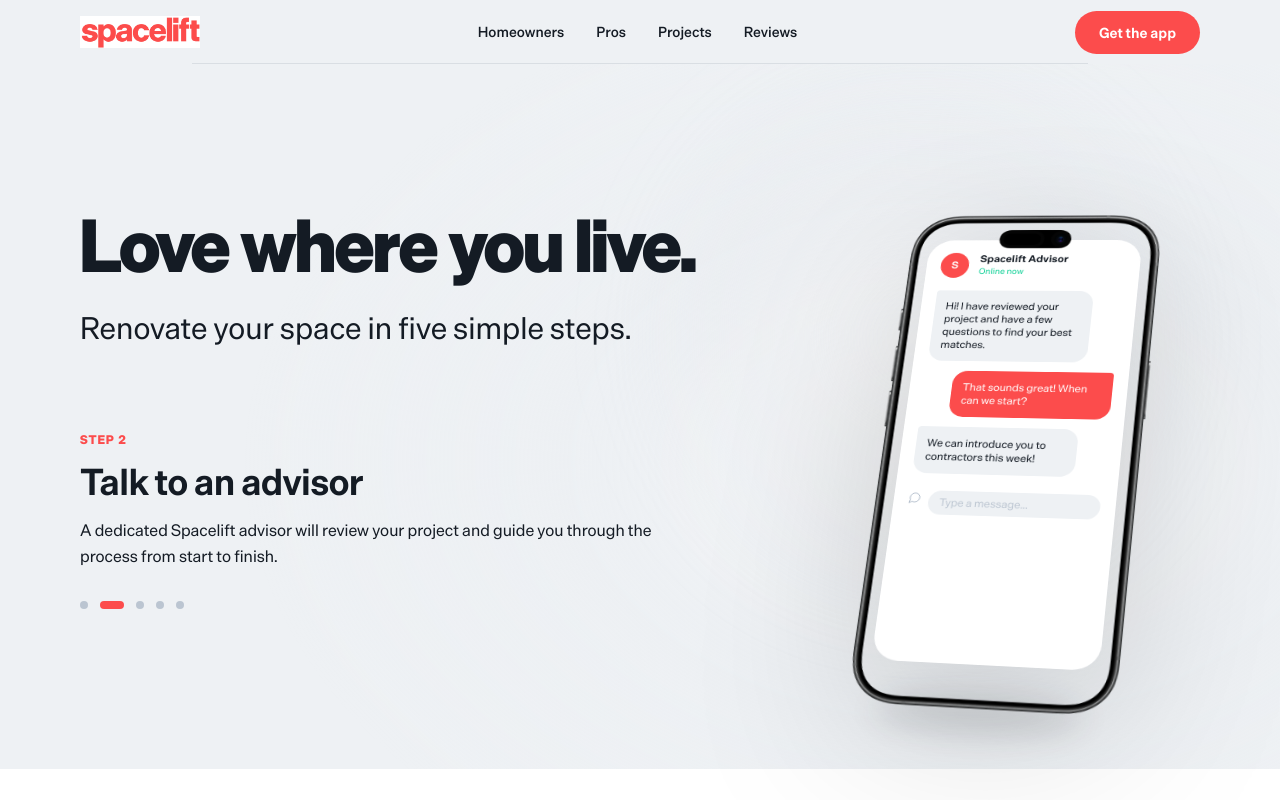
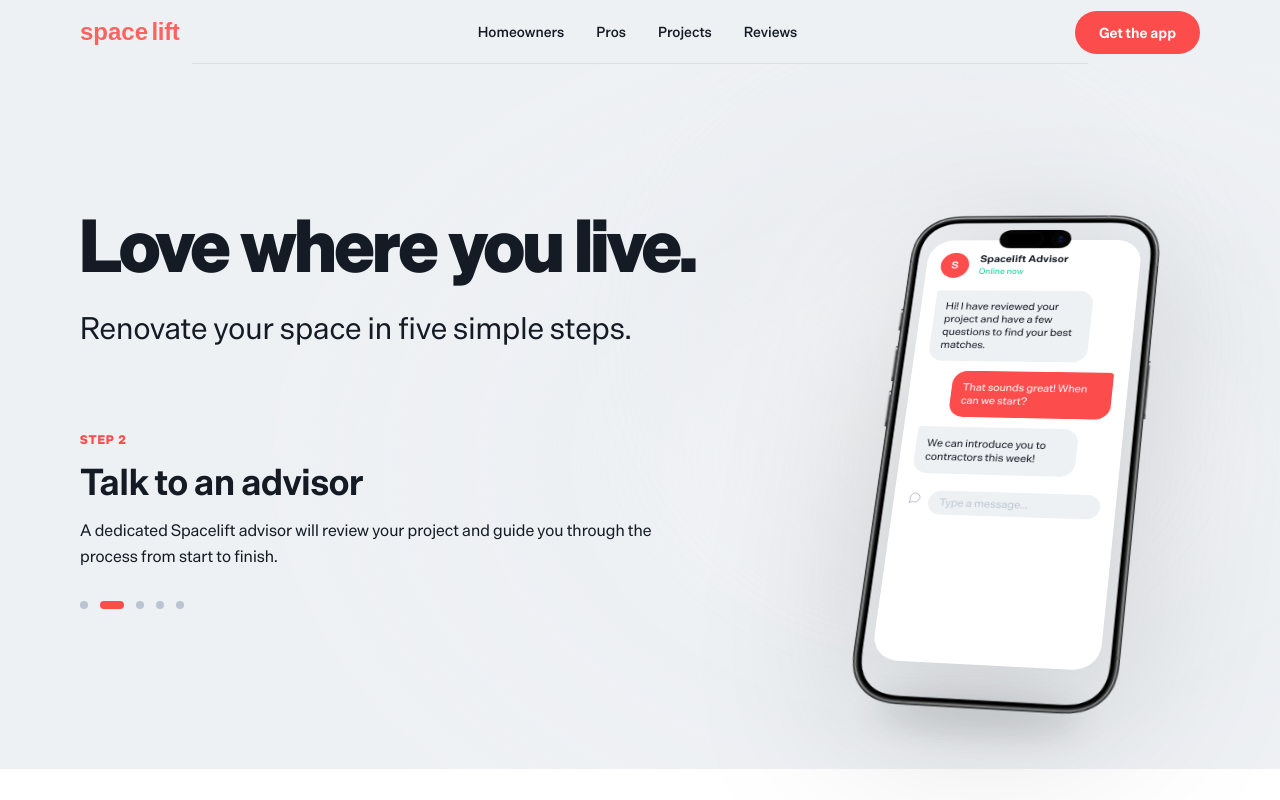
Before and after one commit to jjmccarthy7/spacelift-tools, a Next.js app in the folder apps/hellospacelift/: page / in a window 1280 px wide. Shown: the top 800 px of the page. Built offline with nearby package versions, Linux system fonts and the light colour scheme.

Commit message:
feat: swap nav logo to SVG with CSS filter for coral color

```diff
--- a/apps/hellospacelift/src/components/Navigation.tsx
+++ b/apps/hellospacelift/src/components/Navigation.tsx
@@ -1,6 +1,5 @@
 'use client'
 
-import Image from 'next/image'
 import Link from 'next/link'
 import { usePathname } from 'next/navigation'
 import { useState } from 'react'
@@ -28,12 +27,16 @@ export default function Navigation() {
           className="flex items-center hover:opacity-80 transition-opacity duration-200"
           aria-label="Spacelift home"
         >
-          <Image
-            src="/spacelift-logo.png"
+          {/* eslint-disable-next-line @next/next/no-img-element */}
+          <img
+            src="/spacelift-logo.svg"
             alt="Spacelift"
-            width={120}
-            height={31}
-            priority
+            style={{
+              width: '120px',
+              height: 'auto',
+              display: 'block',
+              filter: 'brightness(0) saturate(100%) invert(42%) sepia(93%) saturate(538%) hue-rotate(315deg) brightness(107%)',
+            }}
           />
         </Link>
 
```
